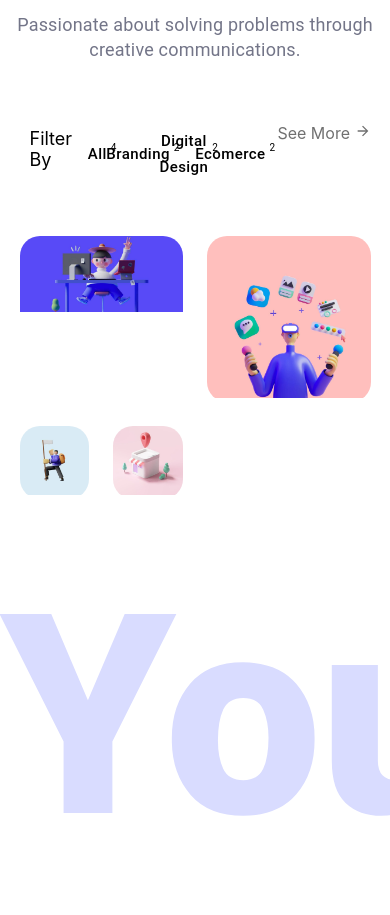
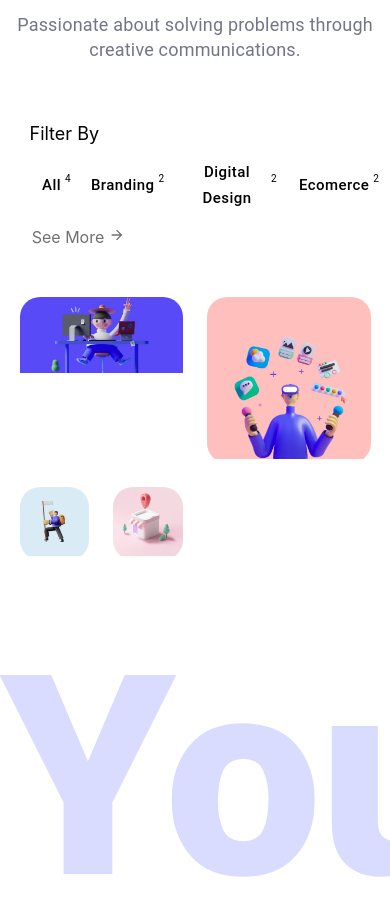
Before and after one commit to Anjeela-Ali/hub-website, a React (Create React App) app: page / in a window 390 px wide. Shown: the part 4420-5335 px from the top of the page. Built offline with nearby package versions, Linux system fonts and the light colour scheme.

Commit message:
responsiveness for casestudy section complete.

```diff
--- a/src/components/casestudy/index.js
+++ b/src/components/casestudy/index.js
@@ -104,7 +104,7 @@ const CaseStudy = () => {
         {/* Menu Items */}
         {/* Category Buttons */}
         <Box sx={{
-          display: 'flex',
+          display: {xs:'block',sm:'block',md:'block',lg:'flex',xl:'flex'},
           width: '90%',
           justifyContent:'space-between',
           margin: '10px auto',
@@ -120,7 +120,9 @@ const CaseStudy = () => {
           </Typography>
 
           <ButtonGroup sx={{
-            width:'50%'
+            width:{sm:'65%',md:'70%',lg:'50%',xl:'50%'},
+
+            margin:'10px'
           }}>
             <Button onClick={() => handleCategoryChange('all')} sx={styles.buttons}>All <Typography style={{
               marginBottom: '13px',
@@ -149,7 +151,7 @@ const CaseStudy = () => {
             {
               width:'30%',
               textAlign:'right',
-              verticalAlign:'middle'
+              verticalAlign:'middle',
             }
           }>
             <Typography variant='para' sx={{
```
